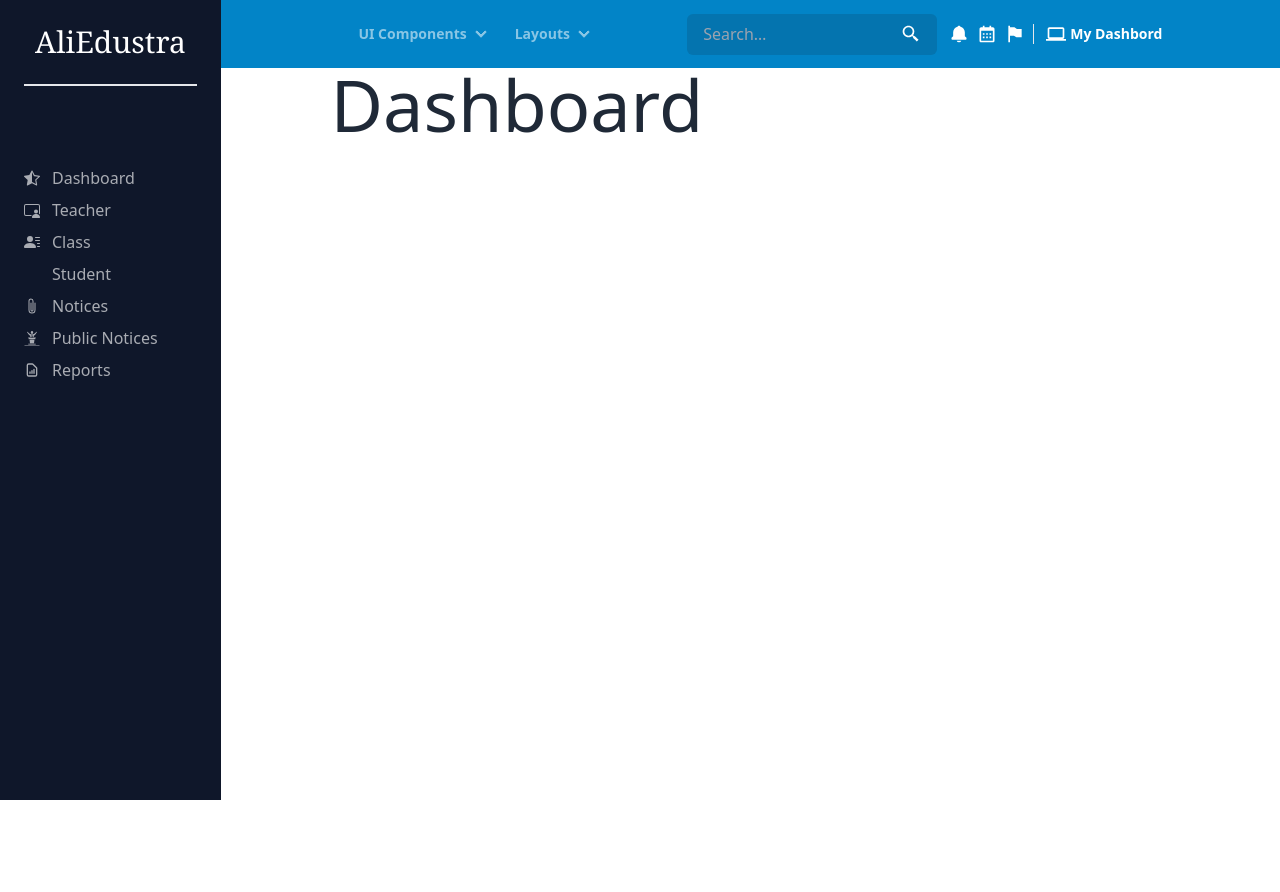
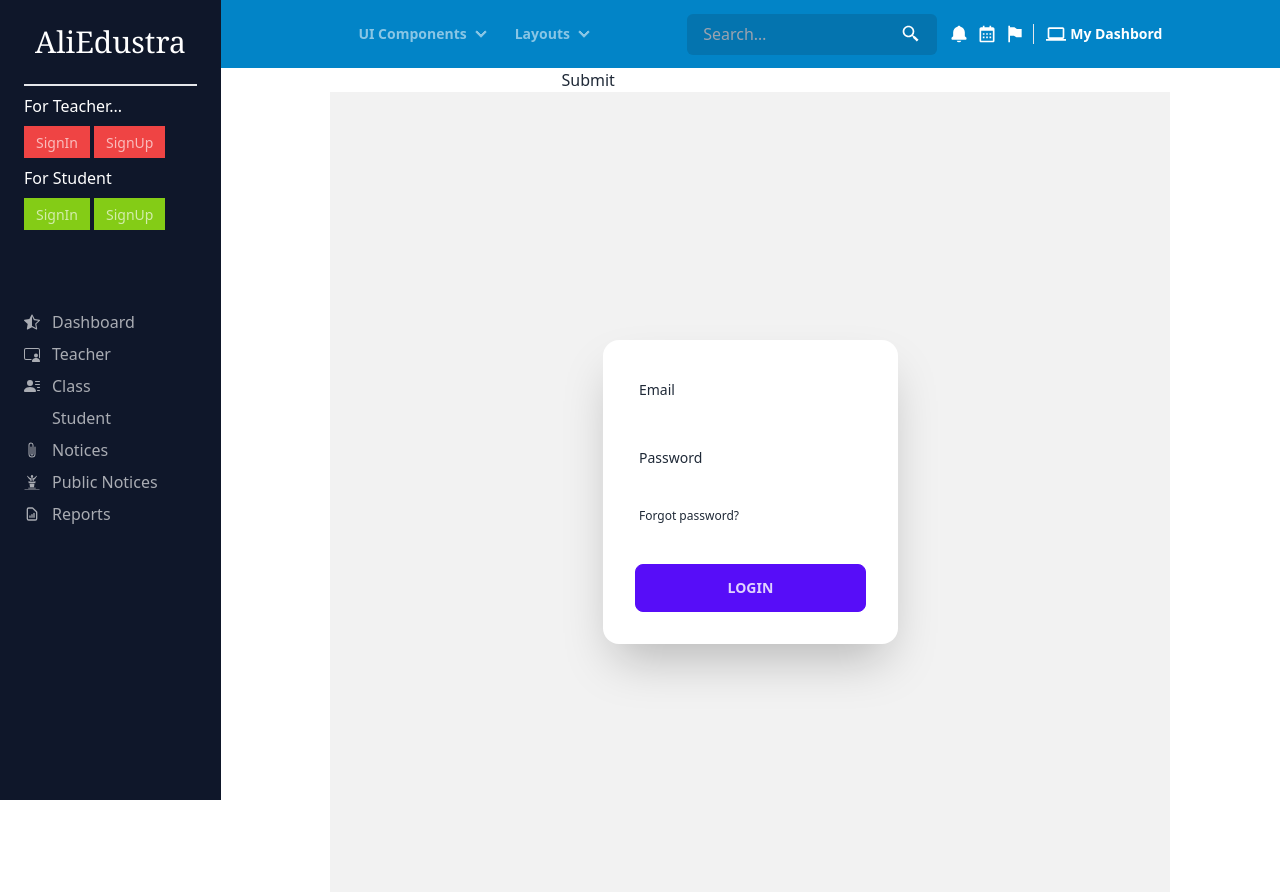
Before and after one commit to webashraf/ali-adustra-dashboard, a React (Vite) app: page / in a window 1280 px wide. Before the commit the page ends 800 px from the top, so only its background shows below. Built offline with nearby package versions, Linux system fonts and the light colour scheme; some icons are missing.

Commit message:
add login and register page

```diff
--- a/package.json
+++ b/package.json
@@ -10,10 +10,12 @@
     "preview": "vite preview"
   },
   "dependencies": {
+    "firebase": "^10.0.0",
     "localforage": "^1.10.0",
     "match-sorter": "^6.3.1",
     "react": "^18.2.0",
     "react-dom": "^18.2.0",
+    "react-hook-form": "^7.45.2",
     "react-icons": "^4.10.1",
     "react-router-dom": "^6.14.1",
     "sort-by": "^1.2.0"
--- a/src/Components/Dashboard/Home/Home.jsx
+++ b/src/Components/Dashboard/Home/Home.jsx
@@ -1,11 +1,40 @@
-import Navbar from "./Navbar/Navbar";
+const Home = () => {
+  return (
+    <div className="">
+<div className={"p-10 shadow-lg mb-16"}>
+<h1 className={"text-6xl font-serif"}>Dashboard</h1>
+</div>
+      <div className="flex">
+        <div className="">
+          <div className="stats shadow-2xl">
+            <div className="stat place-items-center">
+              <div className="stat-title">Total Class</div>
+              <div className="stat-value">31K</div>
+              <div className="stat-desc">From January 1st to February 1st</div>
+            </div>
 
-const Home = () => {
-    return (
-        <div className="text-7xl">
-            Dashboard
+            <div className="stat place-items-center">
+              <div className="stat-title">Total Student</div>
+              <div className="stat-value text-secondary">4,200</div>
+              <div className="stat-desc text-secondary">↗︎ 40 (2%)</div>
+            </div>
+            <div className="stat place-items-center">
+              <div className="stat-title">Total Class Notice</div>
+              <div className="stat-value text-secondary">4,200</div>
+              <div className="stat-desc text-secondary">↗︎ 40 (2%)</div>
+            </div>
+
+            <div className="stat place-items-center">
+              <div className="stat-title">Total Public Notice</div>
+              <div className="stat-value">1,200</div>
+              <div className="stat-desc">↘︎ 90 (14%)</div>
+            </div>
+          </div>
         </div>
-    );
+        <div className="w-1/2"></div>
+      </div>
+    </div>
+  );
 };
 
 export default Home;
--- /dev/null
+++ b/src/Components/Dashboard/Home/Teacher/Teacher.jsx
@@ -0,0 +1,10 @@
+
+const Teacher = () => {
+    return (
+        <div>
+            Teachers Page...
+        </div>
+    );
+};
+
+export default Teacher;
--- a/src/Layout/Dashboard/Main.jsx
+++ b/src/Layout/Dashboard/Main.jsx
@@ -4,17 +4,35 @@ import { PiStudentFill } from "react-icons/pi";
 import { GiPublicSpeaker } from "react-icons/gi";
 import { HiOutlineDocumentReport } from "react-icons/hi";
 import { } from "react-icons/bs";
-import { Outlet } from "react-router-dom";
+import { Link, Outlet } from "react-router-dom";
 import Navbar from "../../Components/Dashboard/Home/Navbar/Navbar";
 
 const Main = () => {
+  const newUserMenu = (
+    <div>
+      <ul className="space-y-2">
+        <h2 className="text-white my-2 ">For Teacher...</h2>
+      <div className="flex gap-1">
+      <li className="flex items-center gap-3 text-[#ffffffa4] btn-sm bg-red-500">SignIn</li>
+      <li className="flex items-center gap-3 text-[#ffffffa4] btn-sm bg-red-500">SignUp</li>
+      </div>
+    </ul>
+    <ul className=" space-y-2">
+      <h2 className="text-white my-2 ">For Student</h2>
+      <div className="flex gap-1">
+      <li className="flex items-center gap-3 text-[#ffffffa4] btn-sm bg-lime-500">SignIn</li>
+      <li className="flex items-center gap-3 text-[#ffffffa4] btn-sm bg-lime-500">SignUp</li>
+      </div>
+    </ul>
+    </div>
+  )
   const adminMenu = (
     <ul
       className="text-md
     text-white py-20 space-y-2"
     >
-      <li className="flex items-center gap-3 text-[#ffffffa4]"> <BsStarHalf /> Dashboard</li>
-      <li className="flex items-center gap-3 text-[#ffffffa4]"><BsPersonVideo3 />Teacher</li>
+      <Link to={"/"} className="flex items-center gap-3 text-[#ffffffa4]"> <BsStarHalf /> Dashboard</Link>
+      <Link to={"/teachers"} className="flex items-center gap-3 text-[#ffffffa4]"><BsPersonVideo3 />Teacher</Link>
       <li className="flex items-center gap-3 text-[#ffffffa4]"><BsFillPersonLinesFill /> Class</li>
       <li className="flex items-center gap-3 text-[#ffffffa4]"><PiStudentFill />Student</li>
       <li className="flex items-center gap-3 text-[#ffffffa4]"><BsPaperclip /> Notices</li>
@@ -31,11 +49,12 @@ const Main = () => {
             AliEdustra
           </h1>
         </div>
+        {newUserMenu}
 
         {adminMenu}
       </div>
 
-      <div className="text-7xl w-full">
+      <div className="w-full">
         <Navbar></Navbar>
         <div className="w-[840px] mx-auto">
           <Outlet></Outlet>
--- /dev/null
+++ b/src/UserEntry/Student/SignIn.jsx
@@ -0,0 +1,57 @@
+import { useForm } from "react-hook-form";
+
+const SignIn = () => {
+  const {
+    register,
+    handleSubmit,
+    watch,
+    formState: { errors },
+  } = useForm();
+  const onSubmit = (data) => console.log(data);
+  console.log(onSubmit);
+  return (
+    <div>
+      <form onSubmit={onSubmit(onSubmit)}>
+        {/* register your input into the hook by invoking the "register" function */}
+
+        {/* include validation with required or other standard HTML validation rules */}
+        <input {...register("exampleRequired", { required: true })} />
+        {/* errors will return when field validation fails  */}
+        {errors.exampleRequired && <span>This field is required</span>}
+
+        <input type="submit" />
+      </form>
+      <div className="hero min-h-screen bg-base-200">
+        <div className="hero-content flex-col lg:flex-row-reverse">
+
+          <div className="card flex-shrink-0 w-full max-w-sm shadow-2xl bg-base-100">
+            <form onSubmit={onSubmit(onSubmit)} className="card-body">
+              <div className="form-control">
+                <label className="label">
+                  <span className="label-text">Email</span>
+                </label>
+                <input type="number" {...register("age", { min: 18, max: 99 })} />
+              </div>
+              <div className="form-control">
+                <label className="label">
+                  <span className="label-text">Password</span>
+                </label>
+                <input type="number" {...register("age", { min: 18, max: 99 })} />
+                <label className="label">
+                  <a href="#" className="label-text-alt link link-hover">
+                    Forgot password?
+                  </a>
+                </label>
+              </div>
+              <div className="form-control mt-6">
+                <button className="btn btn-primary">Login</button>
+              </div>
+            </form>
+          </div>
+        </div>
+      </div>
+    </div>
+  );
+};
+
+export default SignIn;
--- /dev/null
+++ b/src/UserEntry/Student/SignUp.jsx
@@ -0,0 +1,11 @@
+import React from 'react';
+
+const SignUp = () => {
+    return (
+        <div>
+
+        </div>
+    );
+};
+
+export default SignUp;
--- /dev/null
+++ b/src/UserEntry/Teacher/SignIn.jsx
@@ -0,0 +1,11 @@
+import React from 'react';
+
+const SignIn = () => {
+    return (
+        <div>
+
+        </div>
+    );
+};
+
+export default SignIn;
--- /dev/null
+++ b/src/UserEntry/Teacher/SignUp.jsx
@@ -0,0 +1,11 @@
+import React from 'react';
+
+const SignUp = () => {
+    return (
+        <div>
+
+        </div>
+    );
+};
+
+export default SignUp;
```
Also changed, not shown: src/Routes/Router/Router.jsx (+7 -1 lines), 1 other file (tests, documents, lock files or other folders).
